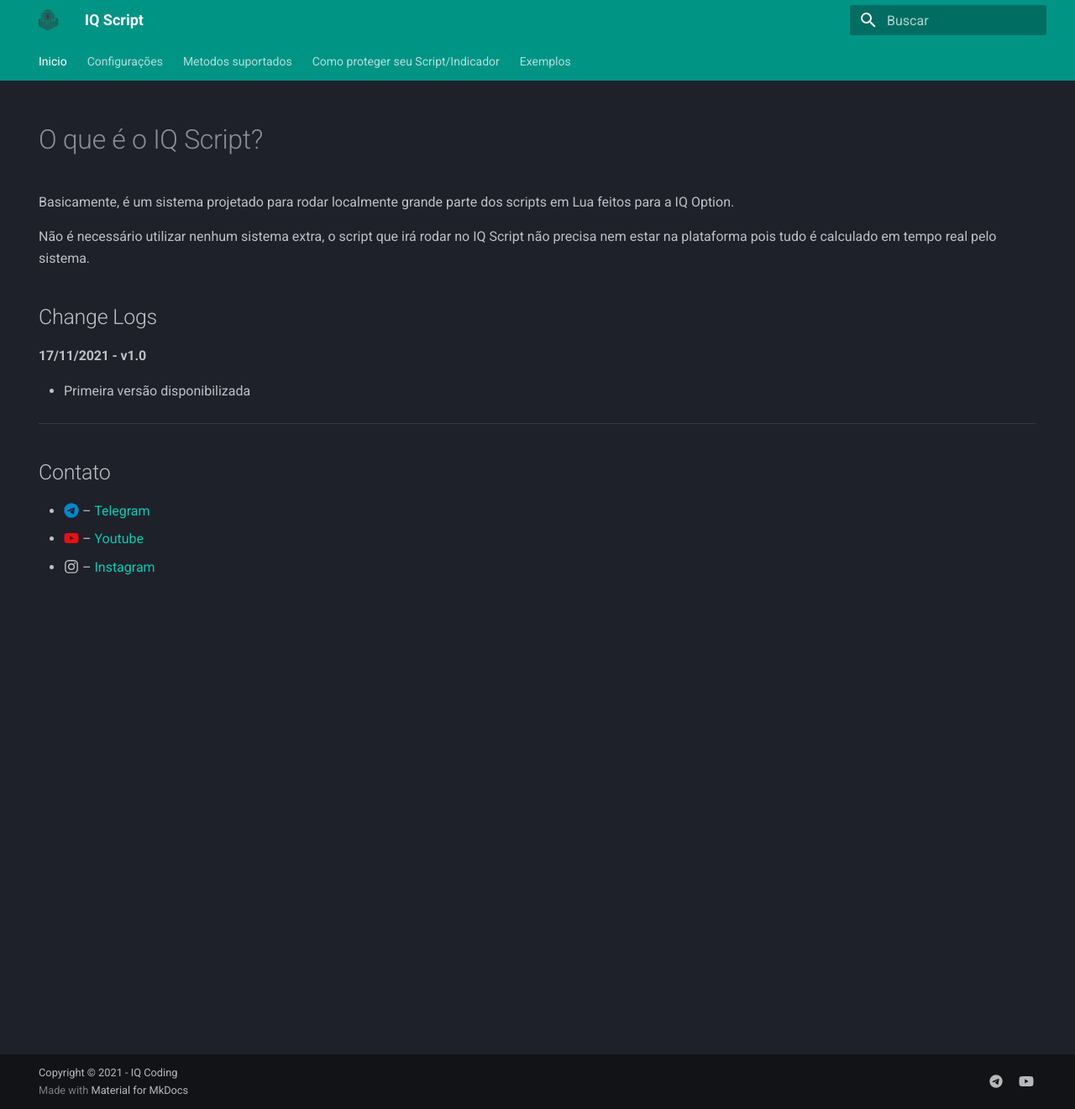
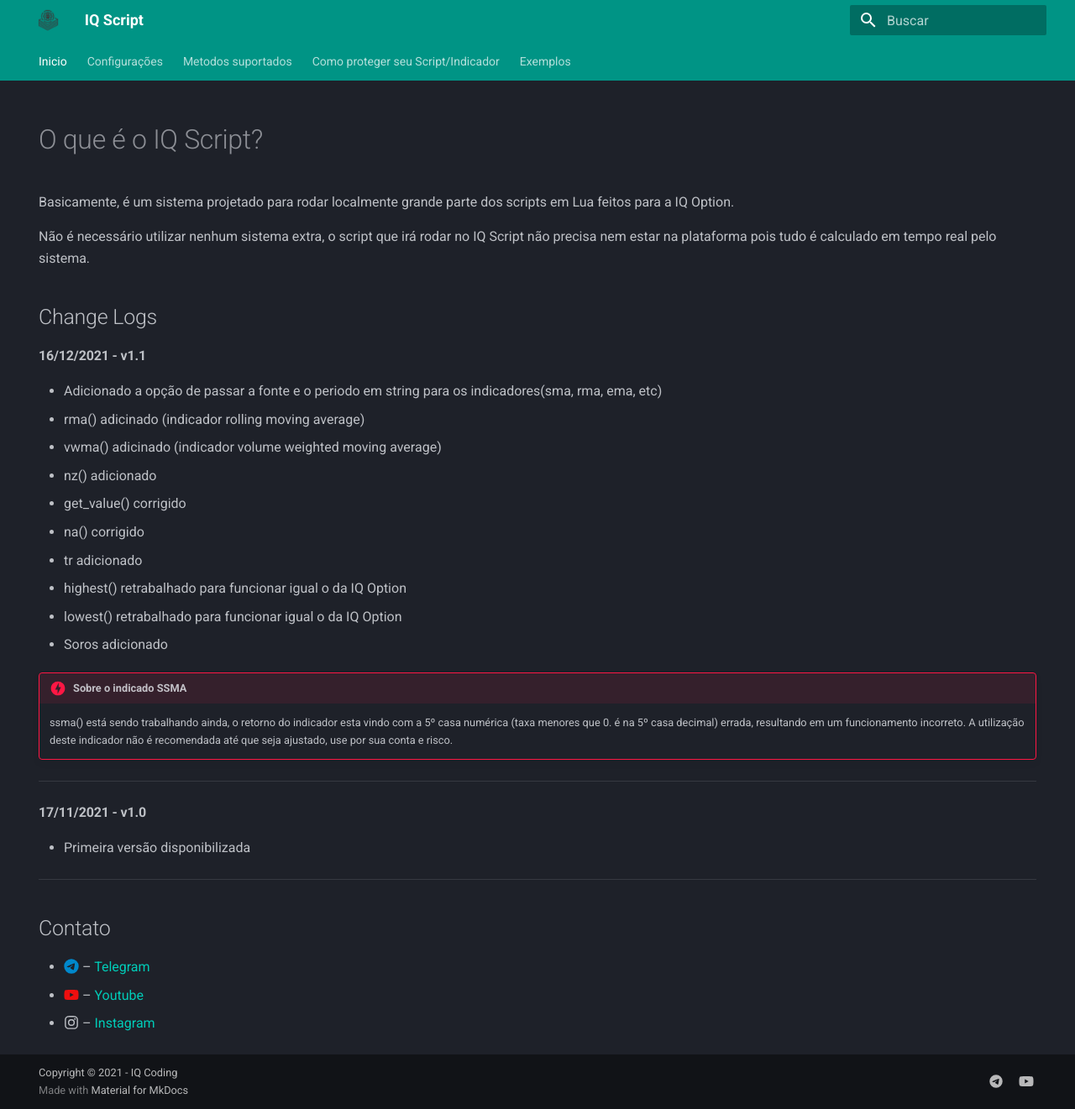
Before and after one commit to dsinmsdj/iqscript-doc, an MkDocs documentation site: the page built from docs/index.md, in a window 1280 px wide and 1321 px high. Shown: the whole window at 84% size. Built offline with MkDocs 1.6.1 and Material for MkDocs 9.7.7, drawn with Linux system fonts in a browser that asks for light colours; the version menu is left out.

Commit message:
first commit

```diff
--- a/docs/index.md
+++ b/docs/index.md
@@ -13,6 +13,25 @@
 
 ## Change Logs
 
+#### 16/12/2021 - v1.1
+
+* Adicionado a opção de passar a fonte e o periodo em string para os indicadores(sma, rma, ema, etc)
+* rma() adicinado (indicador rolling moving average)
+* vwma() adicinado (indicador volume weighted moving average)
+* nz() adicionado
+* get_value() corrigido
+* na() corrigido
+* tr adicionado
+* highest() retrabalhado para funcionar igual o da IQ Option
+* lowest() retrabalhado para funcionar igual o da IQ Option
+* Soros adicionado
+
+!!! danger "Sobre o indicado SSMA"
+	ssma() está sendo trabalhando ainda, o retorno do indicador esta vindo com a 5º casa numérica (taxa menores que 0. é na 5º casa decimal) errada, resultando em um funcionamento incorreto.
+	A utilização deste indicador não é recomendada até que seja ajustado, use por sua conta e risco.
+
+----
+
 #### 17/11/2021 - v1.0
 
 * Primeira versão disponibilizada
```
Also changed, not shown: docs/diferencas.md (+5 -5 lines), site/diferencas/index.html, site/index.html, site/search/search_index.json, site/sitemap.xml, 1 other file.
